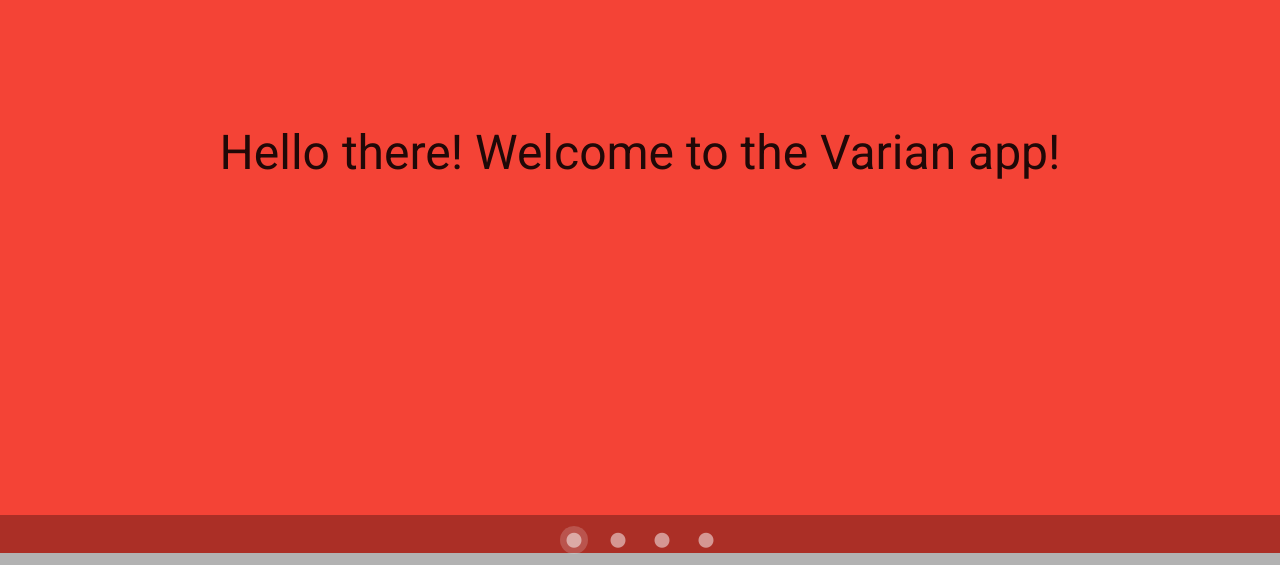
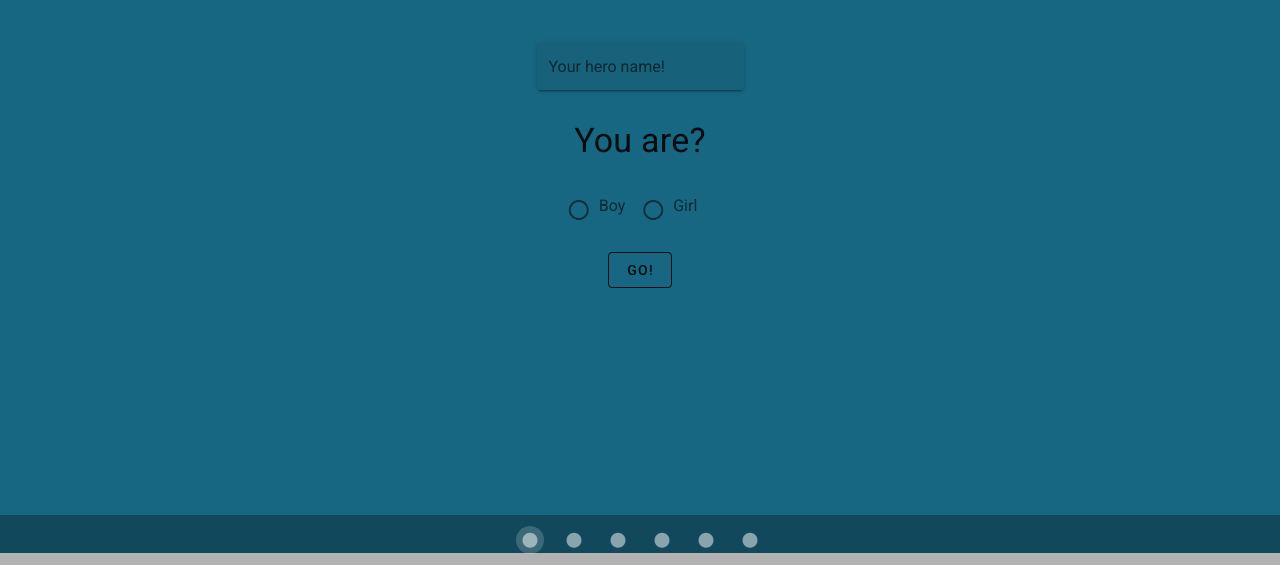
Before and after one commit to pouyapanahandeh/varian, a Vue app: page /#/ in a window 1280 px wide. Shown: the part 235-800 px from the top of the page. Built offline with nearby package versions, Linux system fonts and the light colour scheme; a web font is replaced by a local one.

Commit message:
Save players name and gender in state

```diff
--- a/src/components/CarouselIndex.vue
+++ b/src/components/CarouselIndex.vue
@@ -21,12 +21,25 @@
             align="center"
             justify="center"
         >
-          <div class="text-center display-2">
+          <div class="text-center display-1">
             {{message.text}}
-            <div v-if="messages.length - 1 === i">
-              <v-text-field v-model="playerName" label="Your hero name!" solo-inverted class="mt-6 ml-4 mr-4 text--white"></v-text-field>
-              <v-btn class="pr-8 pl-8" outlined>PLAY!</v-btn>
+            <img v-if="message.image" :src="`/img/${message.image}`" alt="ImageView" height="600px">
+            <div v-if="i === 0">
+              <v-text-field v-model="playerName" label="Your hero name!" solo-inverted
+                            class="mt-6 ml-4 mr-4 text--white"></v-text-field>
+
+              <p>You are?</p>
+              <div class="d-flex justify-content-center">
+                <v-radio-group v-model="playerGender" row>
+                  <v-radio label="Boy" value="boy"></v-radio>
+                  <v-radio label="Girl" value="girl"></v-radio>
+                </v-radio-group>
+              </div>
+
+              <v-btn @click.stop.prevent="playerName && playerGender && ++currentSlide && setPlayer()" outlined>GO!
+              </v-btn>
             </div>
+            <v-btn v-if="i === message.length - 1" class="pr-8 pl-8" outlined>PLAY!</v-btn>
           </div>
         </v-row>
       </v-sheet>
@@ -35,24 +48,62 @@
 </template>
 
 <script>
+import { mapGetters } from 'vuex';
+
 export default {
 	name: 'CarouselIndex',
+	computed: {
+		...mapGetters(['getName', 'getGender'])
+	},
 	data: () => ({
 		messages: [
-			{ color: 'red', text: 'Hello there! Welcome to the Varian app!' },
-			{ color: 'green', text: 'Today, we\'re going to tell you a story.' },
-			{ color: 'orange', text: 'Once upon a time...' },
-			{ color: 'blue', text: 'Please enter your name:' },
+			{
+				"color": "#186782",
+				"text": ""
+			},
+			{
+				"color": "#186782",
+				"text": "Once upon a time, there was a xxxx called yyyy was not feeling well and doctor called Varian said that yyyy has tumor inside zzzz brain.\nTumor is a little group of unwanted monsters that harms yyyy’s brain."
+			},
+			{
+				"color": "orange",
+				"text": "yyyy decided to fight against this tumor and kill it with the help of zzzz doctor Varian.\nDoctor Varian took some pictures of yyyy’s brain to locate the tumor and put a plan in order to make it easy for yyyy to win zzzz battle against this tumor."
+			},
+			{
+				"color": "green",
+				"text": "During his mission, yyyy needed to get into a special machine designed by zzzz doctor to flight to the space for 25 days in order to find the monsters and destroy them."
+			},
+			{
+				"color": "yellow",
+				"image": "arrowed.png",
+				"text": ""
+			},
+			{
+				"color": "orange",
+				"text": "Each day yyyy had to fight against different monster by completing different challenges. \nSo yyyy, do you want to fight these monsters? \nStart the game "
+			}
 		],
-    currentSlide: 0,
-    playerName: ''
+		currentSlide: 0,
+		playerName: '',
+		playerGender: ''
 	}),
 	methods: {
 		goToNext: function () {
-			if (this.currentSlide < this.messages.length - 1)
-		    this.currentSlide++;
-		  else
-		    this.playerName && this.$router.push({name: 'menu'});
+			if (this.currentSlide > 0 && this.currentSlide < this.messages.length - 1) {
+				this.currentSlide++;
+			} else if (this.currentSlide === this.messages.length - 1) {
+				this.$router.push({ name: 'menu' });
+			}
+		},
+		setPlayer: function () {
+			this.$store.dispatch('setPlayer', { name: this.playerName, gender: this.playerGender });
+
+			this.messages = this.messages.map(msg => {
+				msg.text = msg.text.replace(/yyyy/gi, this.getName);
+				msg.text = msg.text.replace(/xxxx/gi, this.getGender);
+				msg.text = msg.text.replace(/zzzz/gi, this.getGender === 'boy' ? 'his' : 'her');
+				return msg;
+			});
 		}
 	}
 };
--- a/src/store/index.js
+++ b/src/store/index.js
@@ -8,7 +8,8 @@ export default new Vuex.Store({
     levels: [],
     playerLevel: 1,
     playerScore: 1,
-    playerName: ""
+    playerName: "",
+    playerGender: ''
   },
   mutations: {
     SET_LEVELS: function (state, levels) {
@@ -19,6 +20,10 @@ export default new Vuex.Store({
     },
     INC_LEVEL: function (state) {
       state.playerLevel++;
+    },
+    SET_PLAYER: function (state, player) {
+      state.playerName = player.name;
+      state.playerGender = player.gender;
     }
   },
   actions: {
@@ -31,6 +36,9 @@ export default new Vuex.Store({
     parseLevels: async function({commit}) {
       const JSONLevels = require('../assets/levels');
       commit('SET_LEVELS', JSONLevels);
+    },
+    setPlayer: function({commit}, payload) {
+      commit('SET_PLAYER', payload)
     }
   },
   getters: {
@@ -45,6 +53,8 @@ export default new Vuex.Store({
     getWordList: (state) => (realmId, levelId) => {
       const level = state.levels.find(level => +level.realm === +realmId && +level.level === +levelId);
       return level ? level.wordlist : [];
-    }
+    },
+    getName: state => state.playerName,
+    getGender: state => state.playerGender
   }
 })
```
Also changed, not shown: public/img/arrowed.png (added).
